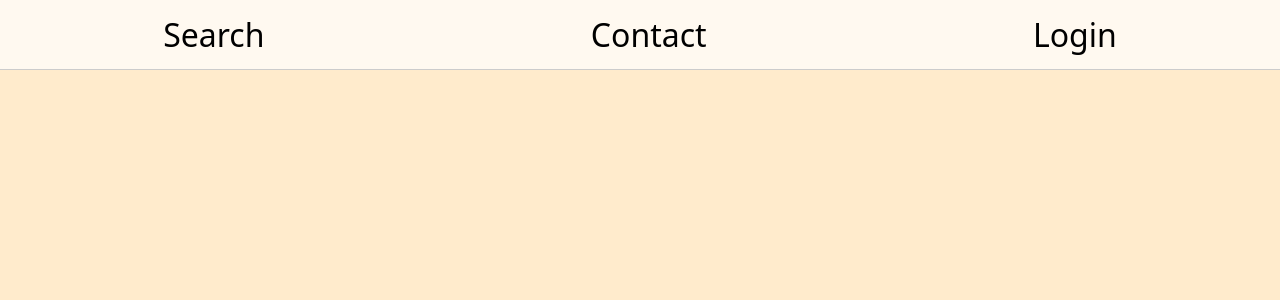
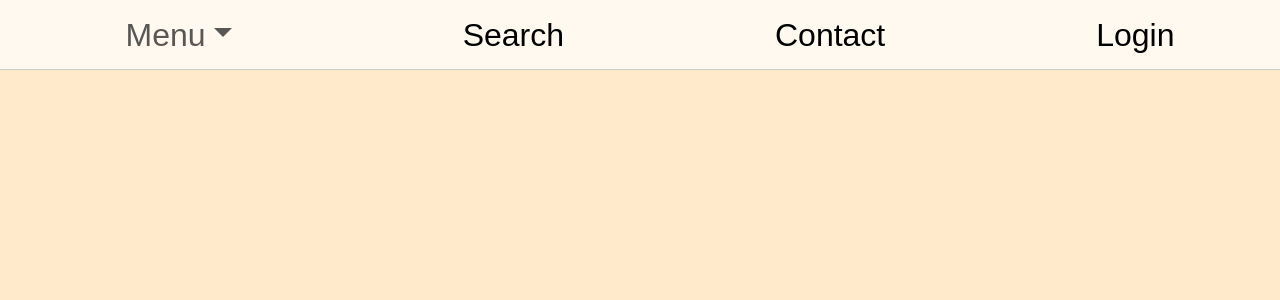
Before and after one commit to ThanhBinh0801/foodpage, a React (Create React App) app: page / in a window 1280 px wide. Shown: the top 300 px of the page. Built offline with nearby package versions, Linux system fonts and the light colour scheme.

Commit message:
Binh add Dropdown menu

```diff
--- a/src/App.css
+++ b/src/App.css
@@ -1,3 +1,7 @@
+.App {
+  font-family: sans-serif;
+}
+
 .map {
   display: flex;
   justify-content: center;
@@ -70,3 +74,14 @@
 .custom-card-body {
   background-color: rgb(255, 235, 204, 0.7) !important;
 }
+
+.navbar-custom {
+  height: 60px;
+  /* background-color: rgb(255, 235, 204, 0.7) !important; */
+}
+.navbar-healthy {
+  background-color: rbg(0, 0, 0, 0.7);
+}
+.DropHealthy {
+  padding-left: 10px;
+}
--- a/src/App.js
+++ b/src/App.js
@@ -5,12 +5,14 @@ import "bootstrap/dist/css/bootstrap.min.css";
 import Contact from "./file jsx/Contact file/Contact";
 import Login from "./file jsx/Login file/Login";
 import SearchButton from "./file jsx/Search/Search";
+import Menu from "./file jsx/Dropdown/MenuDropDown";
 
 function App() {
   return (
     <div className="App">
       <header className="header">
         <nav className="navheader">
+          <Menu />
           <Link to="/SearchButton">Search</Link>
           <Link to="/contact">Contact</Link>
           <Link to="/login">Login</Link>
--- /dev/null
+++ b/src/file jsx/Dropdown/MenuDropDown.jsx
@@ -0,0 +1,36 @@
+import Container from "react-bootstrap/Container";
+import Nav from "react-bootstrap/Nav";
+import Navbar from "react-bootstrap/Navbar";
+import NavDropdown from "react-bootstrap/NavDropdown";
+
+function Menu() {
+  return (
+    <Navbar className="navbar-custom">
+      <Container className="containerdropdown">
+        <Navbar.Collapse>
+          <Nav>
+            <NavDropdown id="" title="Menu" menuVariant="dark">
+              <NavDropdown
+                title={<span style={{ color: "white" }}>Healthy Snacks</span>}
+                menuVariant="light"
+                className="DropHealthy"
+              >
+                <NavDropdown.Item href="">Smoothies</NavDropdown.Item>
+                <NavDropdown.Item href="">Cereal</NavDropdown.Item>
+              </NavDropdown>
+              <NavDropdown.Item href="#action/3.2">
+                Snacks for kids
+              </NavDropdown.Item>
+              <NavDropdown.Item href="#action/3.3">
+                Easy on stomach snacks
+              </NavDropdown.Item>
+              <NavDropdown.Item href="#action/3.4">Smothies</NavDropdown.Item>
+            </NavDropdown>
+          </Nav>
+        </Navbar.Collapse>
+      </Container>
+    </Navbar>
+  );
+}
+
+export default Menu;
```
Also changed, not shown: src/file jsx/Dropdown/DropdownHealthy.jsx (added, +22 -0 lines).
